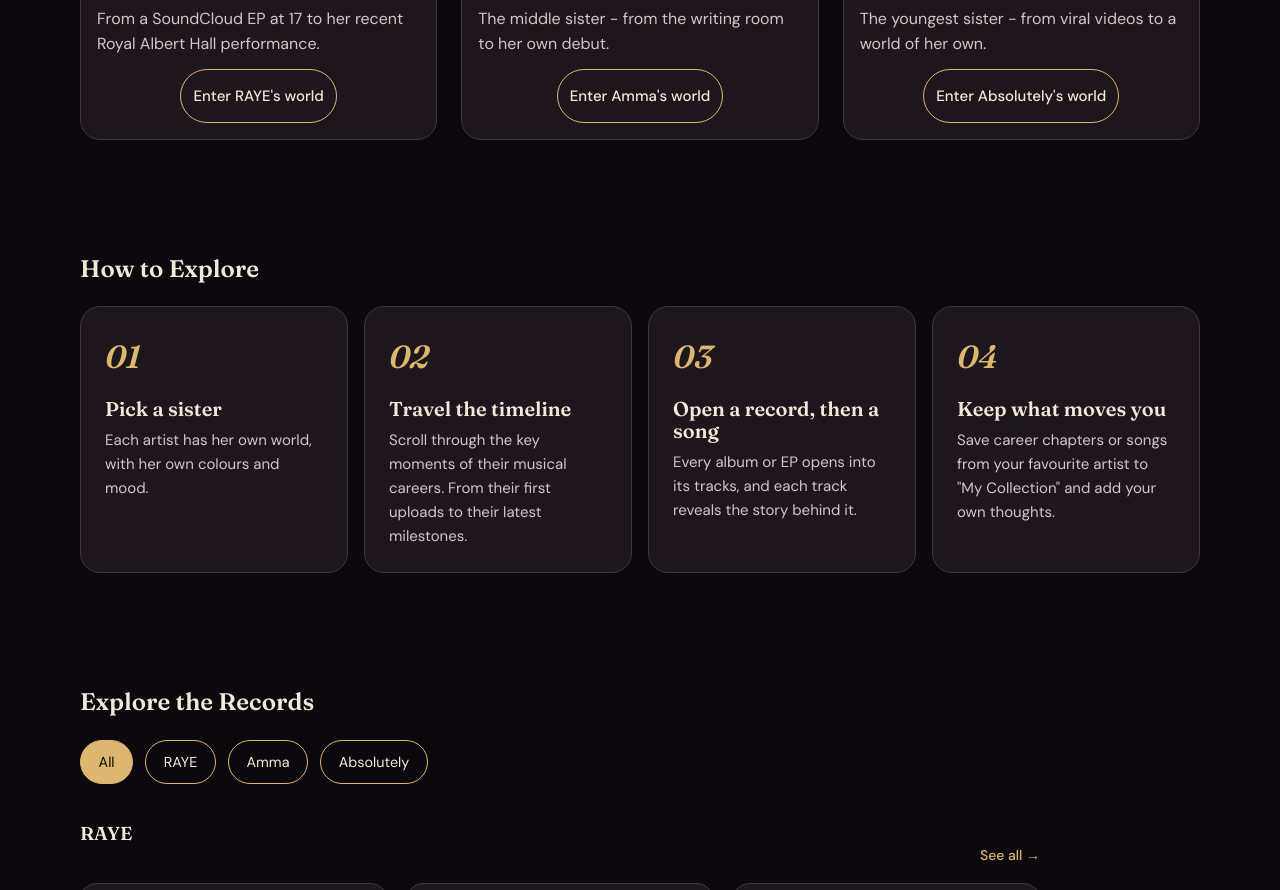
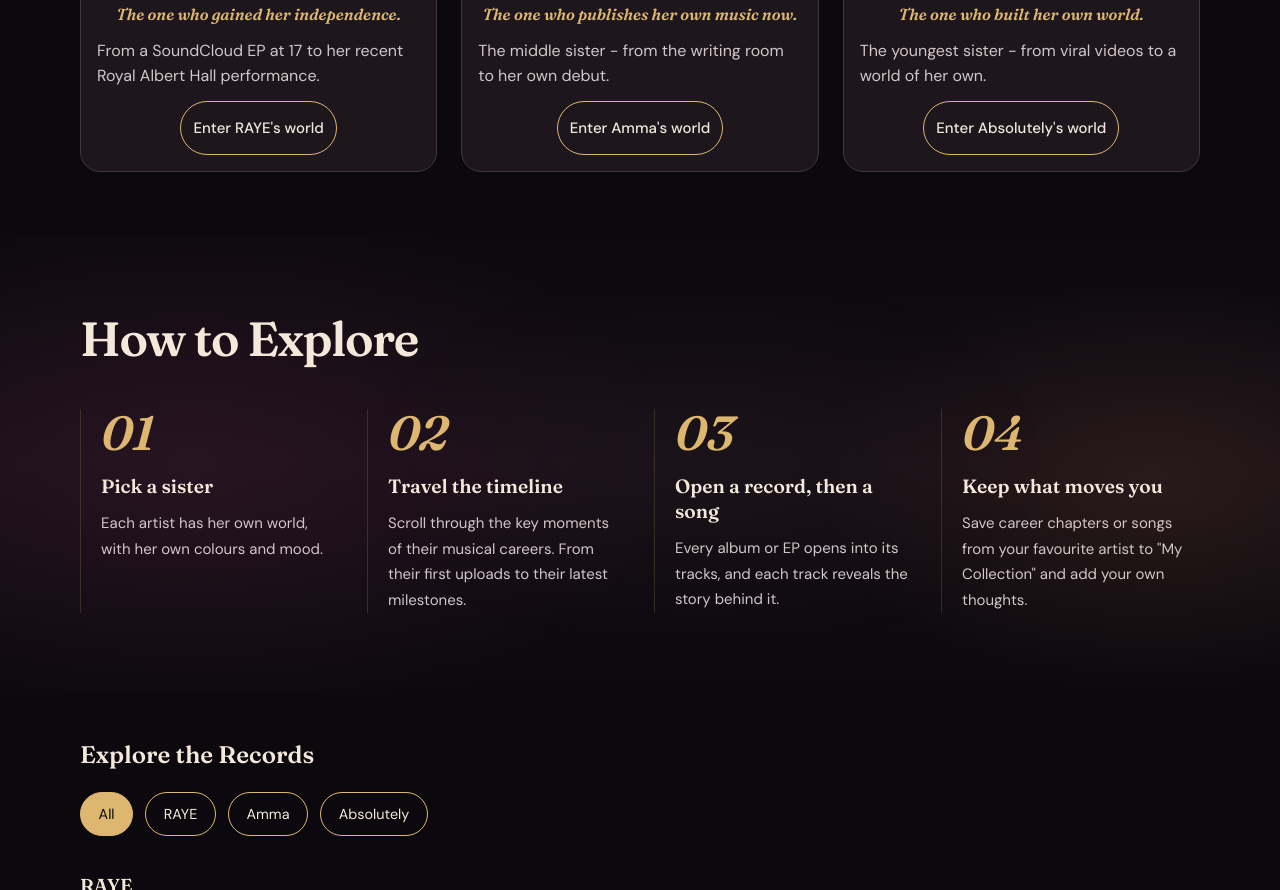
Before and after one commit to Annika-Ostendorp/beyond-the-music, a plain HTML site: page static-site/index.html in a window 1280 px wide. Shown: the part 1421-2311 px from the top of the page. Drawn offline with Linux system fonts and the light colour scheme.

Commit message:
AI: Refine How to Explore section with a more editorial layout and ambient glow for homepage

```diff
--- a/static-site/css/style.css
+++ b/static-site/css/style.css
@@ -367,11 +367,6 @@ img {
 /* Artists Section - Mobile First */
 
 /* Editorial transition from the homepage hero */
-.artists-section {
-    position: relative;
-    padding-top: clamp(3rem, 5vw, 5rem);
-}
-
 .artists-section::before {
     content: "";
     position: absolute;
@@ -487,49 +482,161 @@ img {
 
 /* How to Explore-Section Mobile First*/
 .artists-section,
-.explore-section,
 .records-section {
     max-width: 70rem;
     margin: 0 auto;
     padding: 2rem 1rem 4rem;
 }
 
+.artists-section {
+    position: relative;
+    padding-top: clamp(3rem, 5vw, 5rem);
+}
+
+
+/* How to Explore - cinematic chapter section */
+.explore-section {
+    position: relative;
+    isolation: isolate;
+    overflow: hidden;
+
+    box-sizing: border-box;
+    width: 100%;
+    max-width: none;
+    margin: 0;
+    padding: clamp(3.5rem, 6vw, 5.5rem) 1rem;
+
+    background:
+        radial-gradient(
+            ellipse 50% 80% at 15% 50%,
+            rgb(95 38 65 / 25%),
+            transparent 75%
+        ),
+        radial-gradient(
+            ellipse 35% 60% at 90% 55%,
+            rgb(150 91 45 / 16%),
+            transparent 75%
+        ),
+        linear-gradient(
+            180deg,
+            var(--color-bg) 0%,
+            #150e17 50%,
+            var(--color-bg) 100%
+        );
+}
+
+/* Very subtle ambient light */
+.explore-section::before {
+    content: "";
+    position: absolute;
+    inset: 0;
+    pointer-events: none;
+
+    background: radial-gradient(
+        ellipse 40% 65% at 55% 50%,
+        rgb(221 182 111 / 8%),
+        transparent 75%
+    );
+
+    animation: explore-ambient-glow 12s ease-in-out infinite alternate;
+}
+
+/* Align content with the rest of the website */
+.explore-section__inner {
+    position: relative;
+    z-index: 1;
+    max-width: 70rem;
+    margin: 0 auto;
+}
+
+
+/* Editorial heading */
+.explore-section__heading {
+    margin-bottom: 2.75rem;
+}
+
+
+.explore-section h2 {
+    margin: 0;
+    font-size: clamp(2rem, 4vw, 3rem);
+    letter-spacing: -0.03em;
+    line-height: 1.08;
+}
+
+
+/* Four editorial chapters */
 .steps-grid {
     display: grid;
     grid-template-columns: 1fr;
-    gap: 1rem;
+    gap: 0;
 
     list-style: none;
-    margin: 1.5rem 0 0;
+    margin: 0;
     padding: 0;
 }
 
+
+/* Individual editorial chapter */
 .step-card {
-    padding: 1.5rem;
-    background-color: var(--color-surface);
-    border: 1px solid var(--color-border);
-    border-radius: 1.25rem;
-}
-
+    position: relative;
+    display: grid;
+    grid-template-columns: 3.5rem minmax(0, 1fr);
+    column-gap: 1rem;
+    row-gap: 0.5rem;
+
+    padding: 1.5rem 0 1.5rem 1.25rem;
+
+    background: transparent;
+    border: 0;
+    border-left: 1px solid rgb(221 182 111 / 18%);
+    border-radius: 0;
+}
+
+
+
+/* Large editorial numbers */
 .step-number {
     display: block;
+    grid-column: 1;
+    grid-row: 1 / span 2;
+
+    margin: 0;
+
+    color: var(--color-accent);
     font-family: var(--font-heading);
-    font-size: 2rem;
+    font-size: 2.25rem;
     font-style: italic;
     font-weight: 600;
-    color: var(--color-accent);
-    margin-bottom: 1rem;
+    line-height: 1;
 }
 
 .step-card h3 {
-    margin: 0 0 0.5rem;
-    font-size: 1.25rem;
+    grid-column: 2;
+    margin: 0;
+
+    font-size: 1.2rem;
+    line-height: 1.3;
 }
 
 .step-card p {
-    margin: 0;
+    grid-column: 2;
+    max-width: 21rem;
+    margin: 0;
+
     font-size: 0.9375rem;
-    line-height: 1.6;
+    line-height: 1.7;
+}
+
+
+/* Slow ambient light - no movement of content */
+@keyframes explore-ambient-glow {
+    from {
+        opacity: 0.25;
+    }
+
+    to {
+        opacity: 0.85;
+    }
 }
 
 
@@ -1708,10 +1815,28 @@ img {
         grid-template-columns: repeat(2, minmax(0, 1fr));
     }
 
-    /* How to Explore-Section */
+
+    /* How to Explore - Desktop */
     .steps-grid {
         grid-template-columns: repeat(2, minmax(0, 1fr));
-    }
+        column-gap: 2rem;
+        row-gap: 1.25rem;
+    }
+
+    .step-card {
+        display: block;
+        padding: 0 0 0 1.25rem;
+    }
+
+    .step-number {
+        font-size: 3rem;
+        margin-bottom: 1.1rem;
+    }
+
+    .step-card h3 {
+        margin-bottom: 0.75rem;
+    }
+
 
     /* Explore the Records-Section */
     .record-grid {
@@ -1783,6 +1908,8 @@ img {
 
     .steps-grid {
         grid-template-columns: repeat(4, minmax(0, 1fr));
+        column-gap: 1.75rem;
+        row-gap: 0;
     }
 
     .record-grid {
@@ -1822,9 +1949,13 @@ img {
         opacity: 1;
     }
 
-
     .artist-card,
     .artist-card__image {
         transition: none;
     }
-}
+
+    .explore-section::before {
+        animation: none;
+        opacity: 0.55;
+    }
+}
--- a/static-site/index.html
+++ b/static-site/index.html
@@ -153,15 +153,20 @@
         </div>
       </section>
 
-      <section class="explore-section">
-        <h2>How to Explore</h2>
+      <section class="explore-section" aria-labelledby="explore-title">
+        <div class="explore-section__inner">
+          <div class="explore-section__heading">
+            <h2 id="explore-title">How to Explore</h2>
+          </div>
 
           <ol class="steps-grid">
             <li class="step-card">
               <span class="step-number" aria-hidden="true">01</span>
               <!-- aria-hidden="true" -> damit Screenreader Nummer nicht vorliest -->
               <h3>Pick a sister</h3>
-            <p>Each artist has her own world, with her own colours and mood.</p>
+              <p>
+                Each artist has her own world, with her own colours and mood.
+              </p>
             </li>
 
             <li class="step-card">
@@ -191,6 +196,7 @@
               </p>
             </li>
           </ol>
+        </div>
       </section>
 
       <section class="records-section" aria-labelledby="records-title">
```
Also changed, not shown: README.md. Lines whose indentation alone changed are shown as unchanged.
